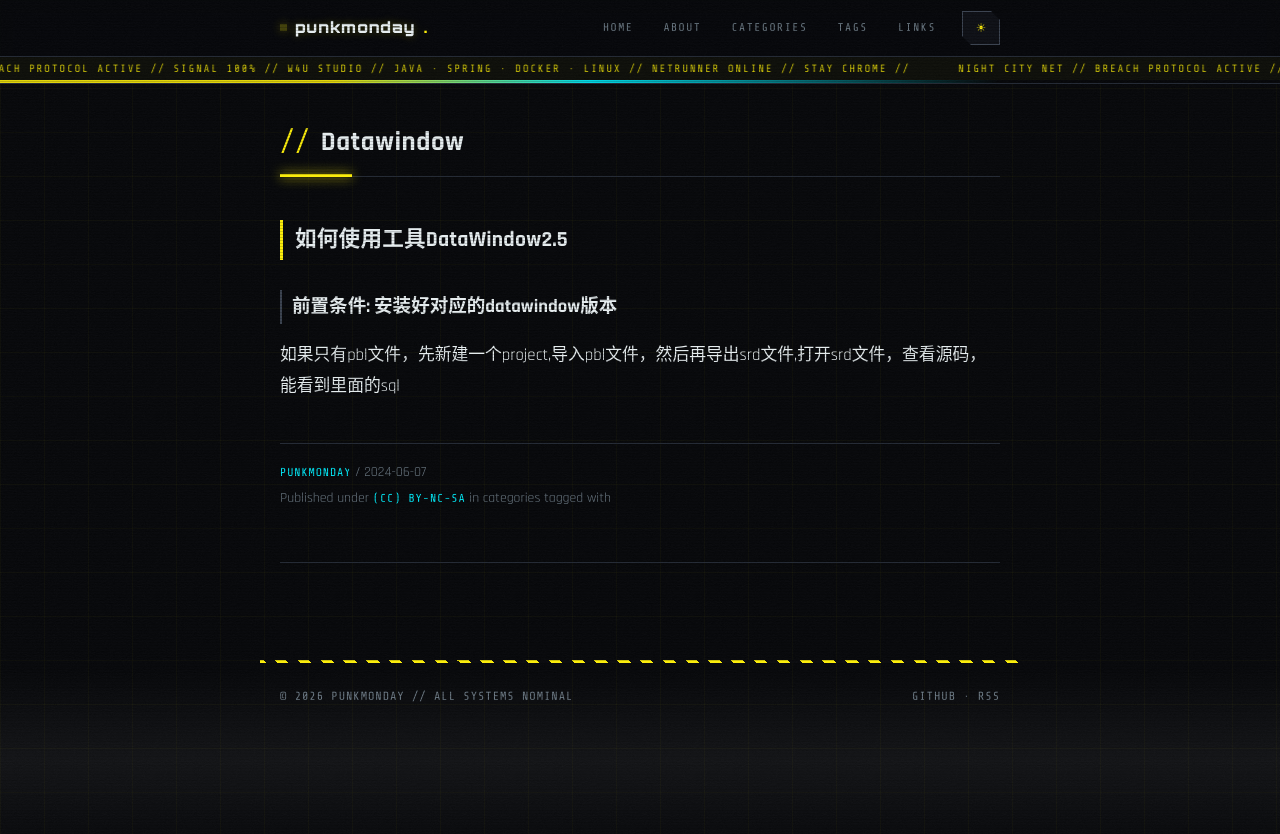
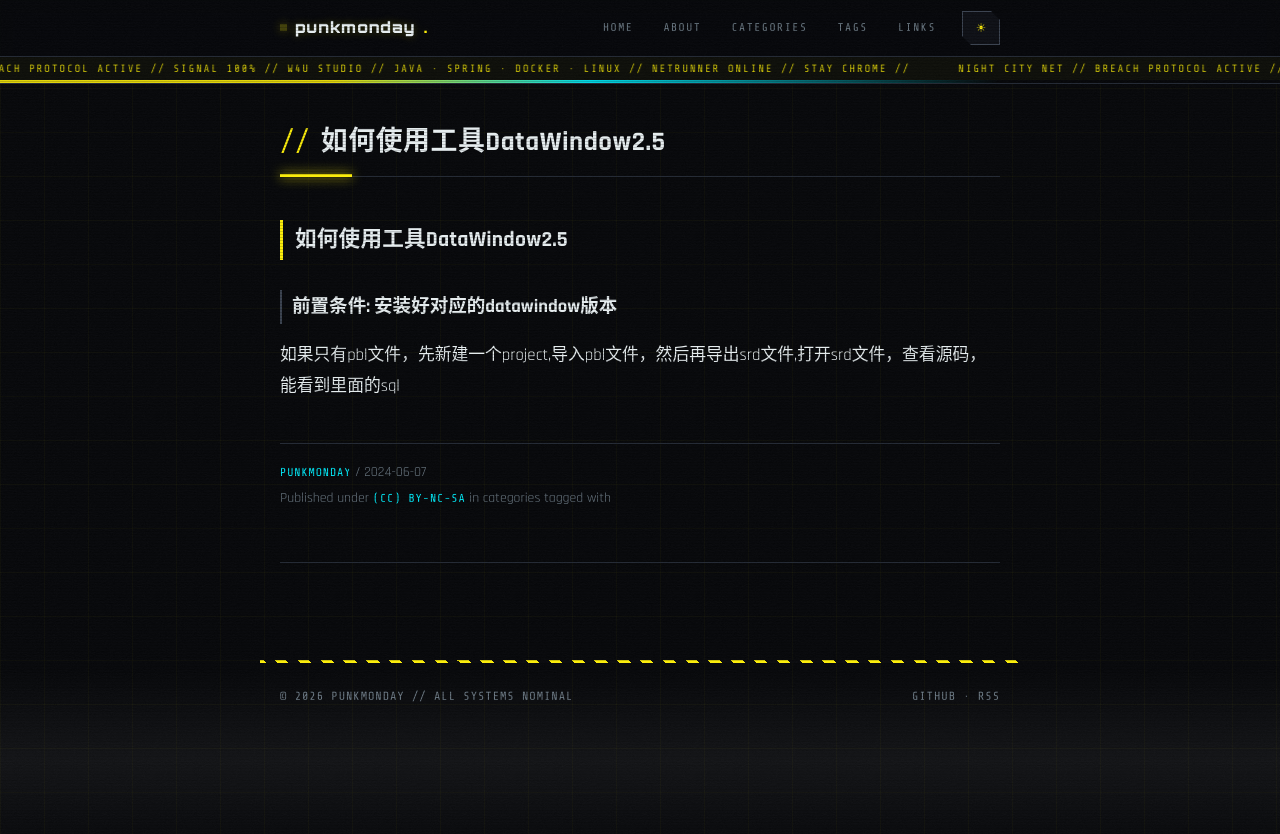
Before and after one commit to punkmonday/punkmonday.github.io, a Jekyll site: the page built from _posts/2024-06-07-datawindow.md, in a window 1280 px wide. Shown: the top 834 px of the page. Built offline with Jekyll 4.4.1, drawn with Linux system fonts in a browser that asks for light colours; comment, search, counter and statistics services are not loaded.

Commit message:
Update 文章 “2024-06-07-datawindow”

```diff
--- a/_posts/2024-06-07-datawindow.md
+++ b/_posts/2024-06-07-datawindow.md
@@ -1,7 +1,10 @@
 ---
+layout: post
 published: true
-layout: post
+title: 如何使用工具DataWindow2.5
+author: punkmonday
 ---
+
 ## 如何使用工具DataWindow2.5
 
 ### 前置条件: 安装好对应的datawindow版本
```
